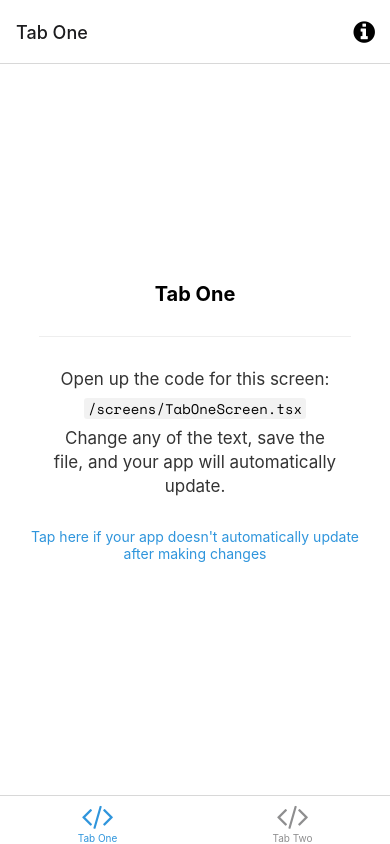
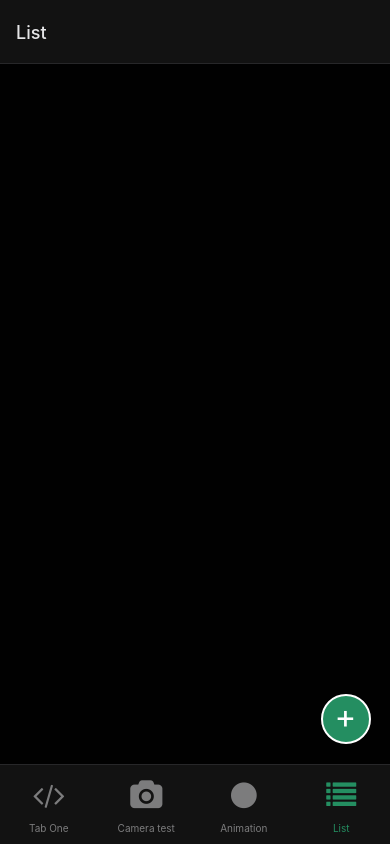
Before and after one commit to Robspin/react-native-playground, a React Native app: screen /TabFour in a window 390 px wide. Built offline with nearby package versions, Linux system fonts and the light colour scheme; what expo-linking would draw is missing.

Commit message:
Created some tabs and animations

```diff
--- a/App.tsx
+++ b/App.tsx
@@ -4,19 +4,18 @@ import { SafeAreaProvider } from 'react-native-safe-area-context';
 import useCachedResources from './hooks/useCachedResources';
 import useColorScheme from './hooks/useColorScheme';
 import Navigation from './navigation';
+import {Text, View} from "react-native"
 
-export default function App() {
-  const isLoadingComplete = useCachedResources();
-  const colorScheme = useColorScheme();
+const App = () => {
+  const isLoadingComplete = useCachedResources()
+  if (!isLoadingComplete) return null
 
-  if (!isLoadingComplete) {
-    return null;
-  } else {
-    return (
+  return (
       <SafeAreaProvider>
-        <Navigation colorScheme={colorScheme} />
+        <Navigation />
         <StatusBar />
       </SafeAreaProvider>
-    );
-  }
+  )
 }
+
+export default App
--- a/babel.config.js
+++ b/babel.config.js
@@ -1,6 +1,7 @@
 module.exports = function(api) {
   api.cache(true);
   return {
-    presets: ['babel-preset-expo']
+    presets: ['babel-preset-expo'],
+    plugins: ['react-native-reanimated/plugin'],
   };
 };
--- /dev/null
+++ b/components/ClickableAnimation.tsx
@@ -0,0 +1,57 @@
+import {View, StyleSheet, TouchableOpacity, Text, Button} from "react-native"
+import Animated, {useSharedValue, useAnimatedStyle, withTiming, withSpring, withRepeat} from "react-native-reanimated"
+import {useEffect} from "react"
+
+
+const styles = StyleSheet.create({
+    container: {
+        flex: 1,
+        alignItems: 'center',
+        justifyContent: 'center',
+        marginTop: 50
+    }
+})
+
+const handleRotation = (progress: Animated.SharedValue<number>): string => {
+    'worklet'
+
+    return `${progress.value * 2 * Math.PI}rad`
+}
+
+const ClickableAnimation = () => {
+    const progress = useSharedValue(1)
+    const scale = useSharedValue(2)
+    const size = 100
+
+    const reanimatedStyle = useAnimatedStyle(() => {
+        return {
+            borderRadius: (progress.value * size) / 2,
+            transform: [{ scale: scale.value }, { rotate: handleRotation(progress) }]
+        }
+    }, [])
+
+    const onTab = () => {
+        progress.value = 1
+        scale.value = 2
+        progress.value = withRepeat(withSpring(0.5), 3, true)
+        scale.value = withRepeat(withSpring(1), 3, true)
+    }
+
+    useEffect(() => {
+        progress.value = withRepeat(withSpring(0.5), 3, true)
+        scale.value = withRepeat(withSpring(1), 3, true)
+    }, [])
+
+    return (
+        <View>
+            <View style={styles.container}>
+                <Animated.View style={[{height: size, width: size, backgroundColor: '#248e61'}, reanimatedStyle]} />
+            </View>
+            <View style={{marginTop: 120}}>
+                <Button color="#248e61" onPress={onTab} title="Rerun Animation" />
+            </View>
+        </View>
+    )
+}
+
+export default ClickableAnimation
--- a/components/EditScreenInfo.tsx
+++ b/components/EditScreenInfo.tsx
@@ -8,28 +8,28 @@ import { Text, View } from './Themed';
 export default function EditScreenInfo({ path }: { path: string }) {
   return (
     <View>
-      <View style={styles.getStartedContainer}>
-        <Text
-          style={styles.getStartedText}
-          lightColor="rgba(0,0,0,0.8)"
-          darkColor="rgba(255,255,255,0.8)">
-          Open up the code for this screen:
-        </Text>
+      {/*<View style={styles.getStartedContainer}>*/}
+      {/*  <Text*/}
+      {/*    style={styles.getStartedText}*/}
+      {/*    lightColor="rgba(0,0,0,0.8)"*/}
+      {/*    darkColor="rgba(255,255,255,0.8)">*/}
+      {/*    Open up the code for this screen:*/}
+      {/*  </Text>*/}
 
-        <View
-          style={[styles.codeHighlightContainer, styles.homeScreenFilename]}
-          darkColor="rgba(255,255,255,0.05)"
-          lightColor="rgba(0,0,0,0.05)">
-          <MonoText>{path}</MonoText>
-        </View>
+      {/*  <View*/}
+      {/*    style={[styles.codeHighlightContainer, styles.homeScreenFilename]}*/}
+      {/*    darkColor="rgba(255,255,255,0.05)"*/}
+      {/*    lightColor="rgba(0,0,0,0.05)">*/}
+      {/*    <MonoText>{path}</MonoText>*/}
+      {/*  </View>*/}
 
-        <Text
-          style={styles.getStartedText}
-          lightColor="rgba(0,0,0,0.8)"
-          darkColor="rgba(255,255,255,0.8)">
-          Change any of the text, save the file, and your app will automatically update.
-        </Text>
-      </View>
+      {/*  <Text*/}
+      {/*    style={styles.getStartedText}*/}
+      {/*    lightColor="rgba(0,0,0,0.8)"*/}
+      {/*    darkColor="rgba(255,255,255,0.8)">*/}
+      {/*    Change any of the text, save the file, and your app will automatically update.*/}
+      {/*  </Text>*/}
+      {/*</View>*/}
 
       <View style={styles.helpContainer}>
         <TouchableOpacity onPress={handleHelpPress} style={styles.helpLink}>
--- a/navigation/LinkingConfiguration.ts
+++ b/navigation/LinkingConfiguration.ts
@@ -4,12 +4,11 @@
  * https://reactnavigation.org/docs/configuring-links
  */
 
-import { LinkingOptions } from '@react-navigation/native';
-import * as Linking from 'expo-linking';
+import { LinkingOptions } from '@react-navigation/native'
+import * as Linking from 'expo-linking'
 
-import { RootStackParamList } from '../types';
 
-const linking: LinkingOptions<RootStackParamList> = {
+const linking: LinkingOptions<any> = {
   prefixes: [Linking.makeUrl('/')],
   config: {
     screens: {
@@ -25,6 +24,16 @@ const linking: LinkingOptions<RootStackParamList> = {
               TabTwoScreen: 'two',
             },
           },
+          TabThree: {
+            screens: {
+              TabThreeScreen: 'three',
+            },
+          },
+          TabFour: {
+            screens: {
+              TabFourScreen: 'four',
+            }
+          }
         },
       },
       Modal: 'modal',
--- a/navigation/index.tsx
+++ b/navigation/index.tsx
@@ -16,14 +16,16 @@ import ModalScreen from '../screens/ModalScreen';
 import NotFoundScreen from '../screens/NotFoundScreen';
 import TabOneScreen from '../screens/TabOneScreen';
 import TabTwoScreen from '../screens/TabTwoScreen';
+import TabThreeScreen from '../screens/TabThreeScreen'
+import TabFourScreen from '../screens/TabFourScreen'
 import { RootStackParamList, RootTabParamList, RootTabScreenProps } from '../types';
 import LinkingConfiguration from './LinkingConfiguration';
 
-export default function Navigation({ colorScheme }: { colorScheme: ColorSchemeName }) {
+export default function Navigation() {
   return (
     <NavigationContainer
       linking={LinkingConfiguration}
-      theme={colorScheme === 'dark' ? DarkTheme : DefaultTheme}>
+      theme={DarkTheme}>
       <RootNavigator />
     </NavigationContainer>
   );
@@ -60,7 +62,13 @@ function BottomTabNavigator() {
     <BottomTab.Navigator
       initialRouteName="TabOne"
       screenOptions={{
-        tabBarActiveTintColor: Colors[colorScheme].tint,
+        tabBarActiveTintColor: '#248e61',
+          tabBarStyle: {
+            height: 80,
+          },
+          tabBarLabelStyle: {
+            marginBottom: 10
+          }
       }}>
       <BottomTab.Screen
         name="TabOne"
@@ -88,10 +96,26 @@ function BottomTabNavigator() {
         name="TabTwo"
         component={TabTwoScreen}
         options={{
-          title: 'Tab Two',
-          tabBarIcon: ({ color }) => <TabBarIcon name="code" color={color} />,
+          title: 'Camera test',
+          tabBarIcon: ({ color }) => <TabBarIcon name="camera" color={color} />,
         }}
       />
+        <BottomTab.Screen
+            name="TabThree"
+            component={TabThreeScreen}
+            options={{
+                title: 'Animation',
+                tabBarIcon: ({ color }) => <TabBarIcon name="circle" color={color} />
+            }}
+            />
+        <BottomTab.Screen
+            name="TabFour"
+            component={TabFourScreen}
+            options={{
+                title: 'List',
+                tabBarIcon: ({ color }) => <TabBarIcon name="list" color={color} />
+            }}
+        />
     </BottomTab.Navigator>
   );
 }
--- a/package.json
+++ b/package.json
@@ -32,7 +32,10 @@
     "react-native": "0.68.2",
     "react-native-safe-area-context": "4.2.4",
     "react-native-screens": "~3.11.1",
-    "react-native-web": "0.17.7"
+    "react-native-web": "0.17.7",
+    "expo-camera": "~12.2.0",
+    "react-native-reanimated": "~2.8.0",
+    "react-native-svg": "12.3.0"
   },
   "devDependencies": {
     "@babel/core": "^7.12.9",
--- /dev/null
+++ b/screens/TabFourScreen.tsx
@@ -0,0 +1,84 @@
+import { View, StyleSheet, TouchableOpacity, ScrollView, Text } from "react-native"
+import Animated, {
+    useSharedValue,
+    useAnimatedStyle,
+    withTiming,
+    withSpring,
+    withRepeat,
+    FadeIn
+} from "react-native-reanimated"
+import {useCallback, useEffect, useState} from "react"
+
+interface ListItem {
+    id: number
+}
+
+const styles = StyleSheet.create({
+    container: {
+        flex: 1,
+    },
+    scrollView: {
+        flex: 1,
+    },
+    scrollViewContent: {
+        alignItems: 'center',
+        justifyContent: 'center'
+    },
+    listItem: {
+        height: 80,
+        backgroundColor: '#248e61',
+        width: '90%',
+        marginVertical: 10,
+        borderRadius: 20,
+        justifyContent: 'center',
+        alignItems: 'center',
+        // shadow android
+        // shadow ios
+        elevation: 5,
+        shadowOpacity: 1,
+        shadowColor: 'white',
+        shadowOffset: { width: 0, height: 10 },
+        shadowRadius: 20
+    },
+    floatingButton: {
+        width: 50,
+        aspectRatio: 1,
+        backgroundColor: '#248e61',
+        borderRadius: 40,
+        position: 'absolute',
+        bottom: 20,
+        right: '5%',
+        zIndex: 10,
+        alignItems: 'center',
+        borderWidth: 2,
+        borderColor: 'white'
+    }
+})
+
+const TabFourScreen = () => {
+    const [items, setItems] = useState<ListItem[]>(new Array(0).fill(0).map((_, i) => ({ id: i })))
+
+    const addItem = useCallback(() => {
+        setItems((currentItems) => {
+            const newItemId = currentItems.length ? currentItems[currentItems.length -1].id + 1 : 0
+            return [...currentItems, { id: newItemId }]
+        })
+    }, [])
+
+    return (
+        <View style={styles.container}>
+            <TouchableOpacity onPress={addItem} style={styles.floatingButton}>
+                <Text style={{color: 'white', fontSize: 33 }}>+</Text>
+            </TouchableOpacity>
+            <ScrollView style={styles.scrollView} contentContainerStyle={styles.scrollViewContent}>
+                {items.map((item) => (
+                    <Animated.View entering={FadeIn} style={styles.listItem} key={item.id}>
+                        <Text style={{color: 'white', fontSize: 20 }}>{item.id}</Text>
+                    </Animated.View>
+                ))}
+            </ScrollView>
+        </View>
+    )
+}
+
+export default TabFourScreen
--- /dev/null
+++ b/screens/TabThreeScreen.tsx
@@ -0,0 +1,53 @@
+import Animated, {
+    withSpring,
+    useAnimatedStyle,
+    useSharedValue,
+} from 'react-native-reanimated';
+import { Button, StyleSheet, View } from "react-native"
+import ClickableAnimation from "../components/ClickableAnimation"
+
+const styles = StyleSheet.create({
+    box: {
+        height: 80,
+        width: 80,
+        backgroundColor: '#248e61',
+        margin: 12,
+        borderRadius: 5
+    }
+})
+
+const TabThreeScreen = () => {
+    const offset = useSharedValue(0);
+
+    const defaultSpringStyles = useAnimatedStyle(() => {
+        return {
+            transform: [{ translateX: withSpring(offset.value * 255) }],
+        };
+    });
+
+    const customSpringStyles = useAnimatedStyle(() => {
+        return {
+            transform: [
+                {
+                    translateX: withSpring(offset.value * 255, {
+                        damping: 20,
+                        stiffness: 90,
+                    }),
+                },
+            ],
+        };
+    });
+
+    return (
+        <View style={{paddingHorizontal: 20}}>
+            <Animated.View style={[styles.box, defaultSpringStyles]} />
+            <Animated.View style={[styles.box, customSpringStyles]} />
+            <Button color="#248e61" onPress={() => (offset.value = Math.random())} title="Move" />
+            <View style={{marginTop: 60}}>
+                <ClickableAnimation />
+            </View>
+        </View>
+    );
+}
+
+export default TabThreeScreen
--- a/screens/TabTwoScreen.tsx
+++ b/screens/TabTwoScreen.tsx
@@ -1,19 +1,49 @@
-import { StyleSheet } from 'react-native';
-
-import EditScreenInfo from '../components/EditScreenInfo';
-import { Text, View } from '../components/Themed';
+import { useState, useEffect } from "react"
+import {Button, StyleSheet, TouchableOpacity} from 'react-native'
+import { Camera, CameraType } from 'expo-camera'
+import EditScreenInfo from '../components/EditScreenInfo'
+import { Text, View } from '../components/Themed'
 
 export default function TabTwoScreen() {
+  const [hasPermission, setHasPermission] = useState(false)
+  const [showCamera, setShowCamera] = useState(false)
+  const [type, setType] = useState(CameraType.back)
+
+  useEffect(() => {
+    (async () => {
+      const { status } = await Camera.requestCameraPermissionsAsync()
+      setHasPermission(status === 'granted')
+    })();
+  }, []);
+
+  if (hasPermission === false) {
+    return <Text>No access to camera</Text>
+  }
   return (
-    <View style={styles.container}>
-      <Text style={styles.title}>Tab Two</Text>
+      <View style={styles.container}>
+      <Text style={styles.title}>Native camera testerino 🦕</Text>
+        {showCamera ? <Camera type={type} style={styles.camera}>
+          <View>
+            <TouchableOpacity style={{ marginLeft: 'auto'}}
+                onPress={() => {
+                  setType(type === CameraType.back ? CameraType.front : CameraType.back)
+                }}>
+              <Text darkColor="#248e61">Flip camera</Text>
+            </TouchableOpacity>
+          </View>
+        </Camera> : <View style={styles.camera}/>}
       <View style={styles.separator} lightColor="#eee" darkColor="rgba(255,255,255,0.1)" />
-      <EditScreenInfo path="/screens/TabTwoScreen.tsx" />
+      <Button color="#248e61" title={showCamera ? 'stop camera' : 'use camera'} onPress={() => setShowCamera(!showCamera)}/>
     </View>
   );
 }
 
 const styles = StyleSheet.create({
+  camera: {
+    marginTop: 10,
+    width: 200,
+    height: 200
+  },
   container: {
     flex: 1,
     alignItems: 'center',
```
Also changed, not shown: types.tsx (+2 -6 lines), 1 other file (tests, documents, lock files or other folders).
